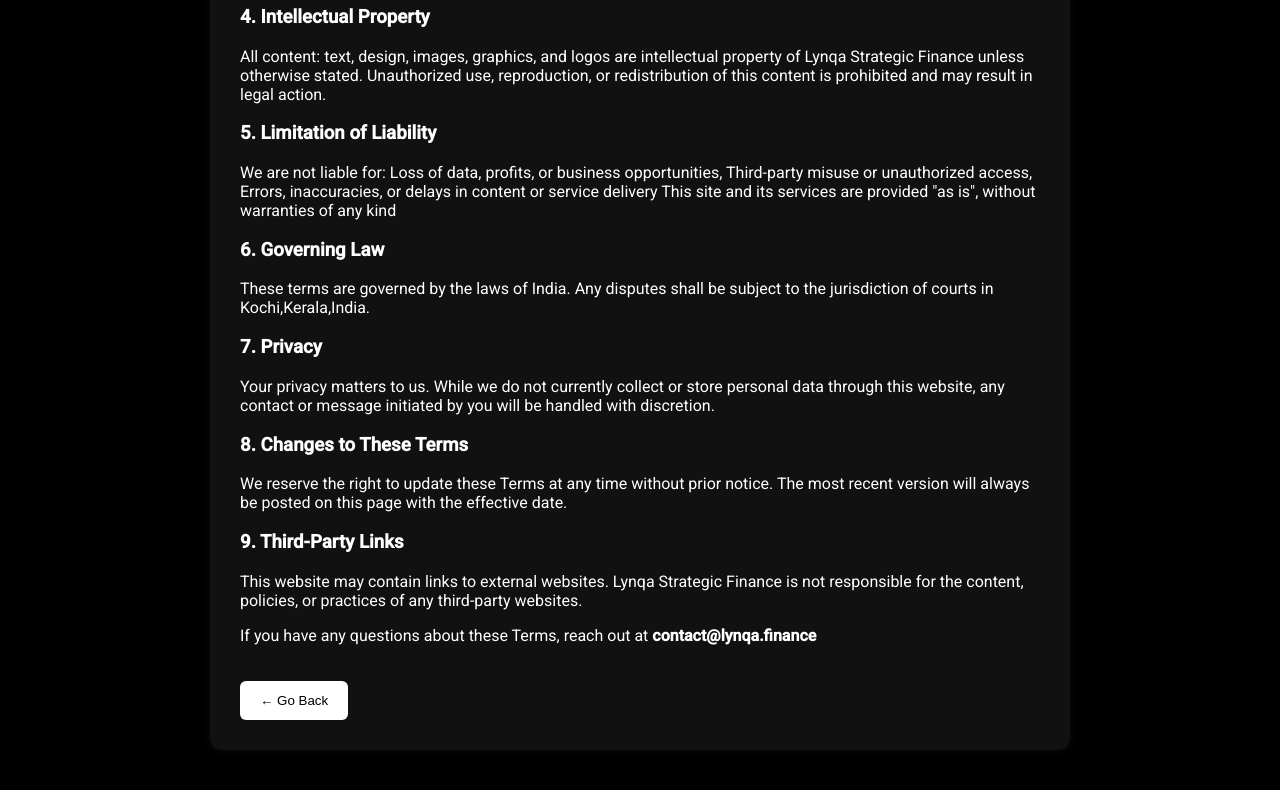
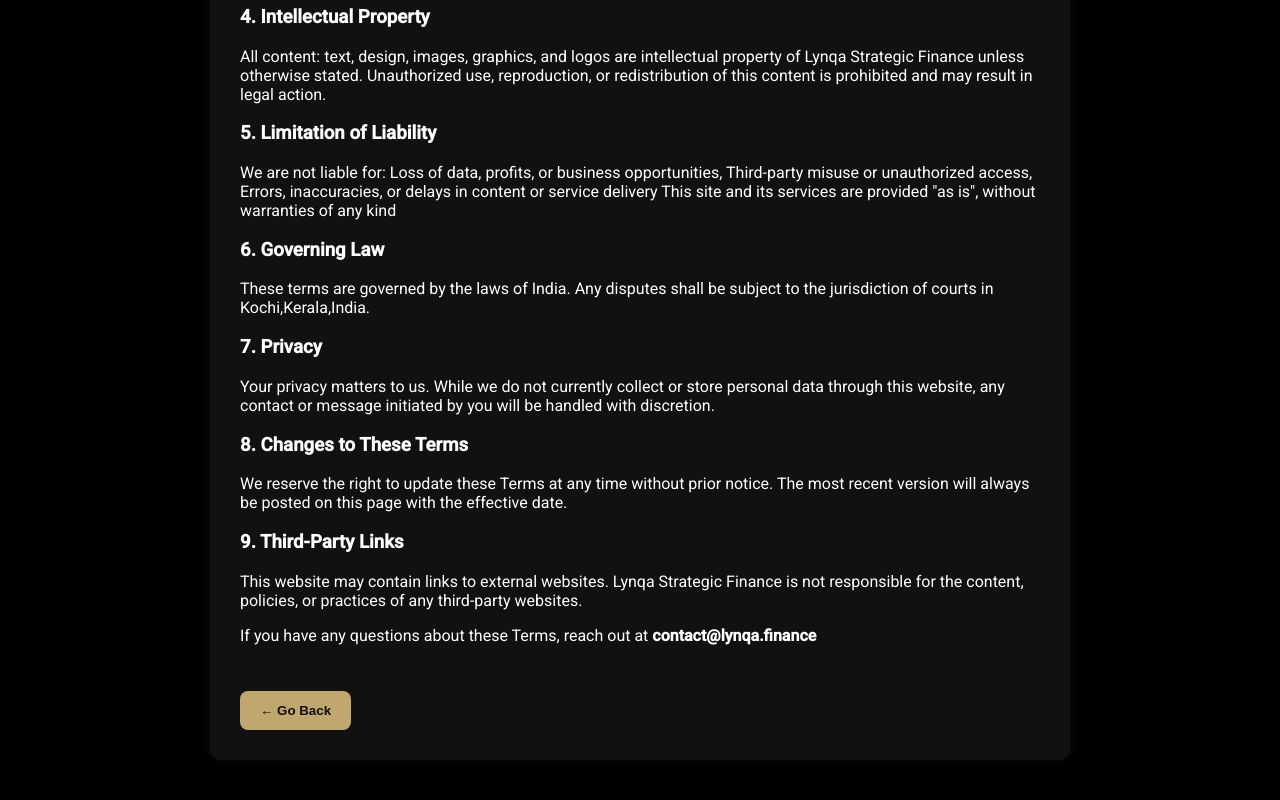
Before and after one commit to athulyapb/Lynqa, an Angular app: page /terms in a window 1280 px wide. Shown: the part 611-1411 px from the top of the page. Built offline with nearby package versions, Linux system fonts and the light colour scheme.

Commit message:
Fixed warnings

```diff
--- a/src/app/app.ts
+++ b/src/app/app.ts
@@ -1,16 +1,12 @@
 import { Component, CUSTOM_ELEMENTS_SCHEMA } from '@angular/core';
-import { ProfileComponent } from './profile-component/profile-component';
 import { CommonModule } from '@angular/common';
-import { MarketingProfileComponent } from './marketing-profile-component/marketing-profile-component';
 import { MatIconModule } from '@angular/material/icon';
 import { RouterOutlet } from '@angular/router';
 
 @Component({
   selector: 'app-root',
   imports: [
-    ProfileComponent,
     CommonModule,
-    MarketingProfileComponent,
     MatIconModule,
     RouterOutlet,
   ],
--- a/src/app/marketing-profile-component/marketing-profile-component.html
+++ b/src/app/marketing-profile-component/marketing-profile-component.html
@@ -12,7 +12,7 @@
           <a class="menu" [routerLink]="['/']" fragment="contact">Contact</a>
         </li>
         <li><a class="menu" [routerLink]="['/terms']">Terms of Use</a></li>
-        <li><a class="menu" [routerLink]="['/privacy']">PrivacyPolicy</a></li>
+        <li><a class="menu" [routerLink]="['/privacy']">Privacy Policy</a></li>
       </ul>
     </nav>
   </header>
--- a/src/app/marketing-profile-component/marketing-profile-component.ts
+++ b/src/app/marketing-profile-component/marketing-profile-component.ts
@@ -3,7 +3,6 @@ import { MatIconModule } from '@angular/material/icon';
 import { TermsComponent } from '../terms-component/terms.component';
 import { CommonModule } from '@angular/common';
 import { WhyUsComponent } from '../why-us.component/why-us.component';
-import { PrivacyComponent } from '../privacy.component/privacy.component';
 import { ActivatedRoute, Router, RouterModule } from '@angular/router';
 import { FooterComponent } from '../footer/footer.component';
 
@@ -14,7 +13,6 @@ import { FooterComponent } from '../footer/footer.component';
     TermsComponent,
     CommonModule,
     WhyUsComponent,
-    PrivacyComponent,
     RouterModule,
     FooterComponent,
   ],
--- a/src/app/terms-component/terms.component.css
+++ b/src/app/terms-component/terms.component.css
@@ -18,14 +18,14 @@
 }
 
 .cta-button {
-  background-color: #fff;
-  color: #000;
+  margin-top: 30px;
+  background-color: #c0a76e;
+  color: #0f0f0f;
+  padding: 12px 20px;
   border: none;
-  padding: 12px 20px;
-  border-radius: 6px;
+  border-radius: 8px;
+  font-weight: bold;
   cursor: pointer;
-  margin-top: 20px;
-  transition: background-color 0.3s ease;
 }
 
 .cta-button:hover {
```
